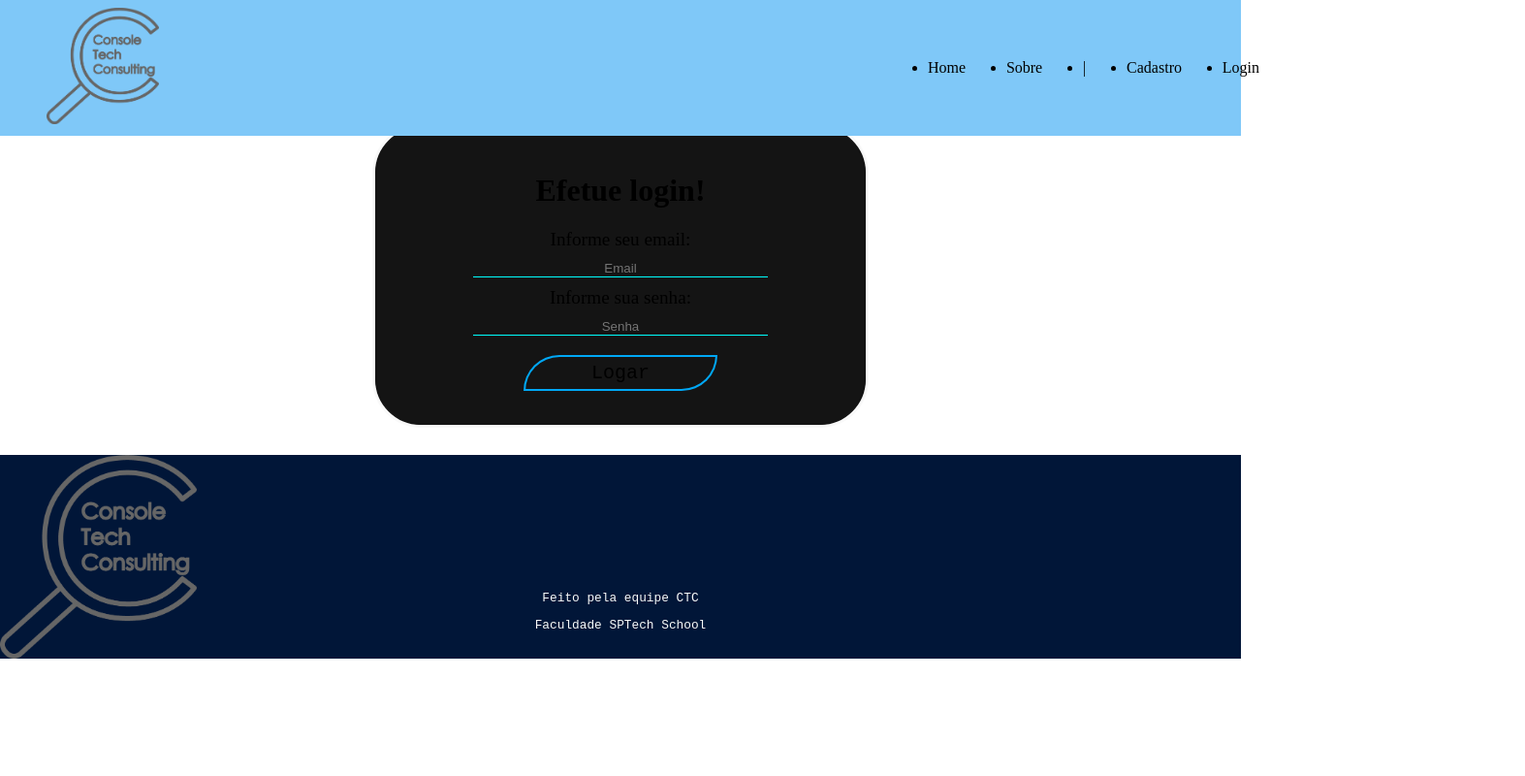
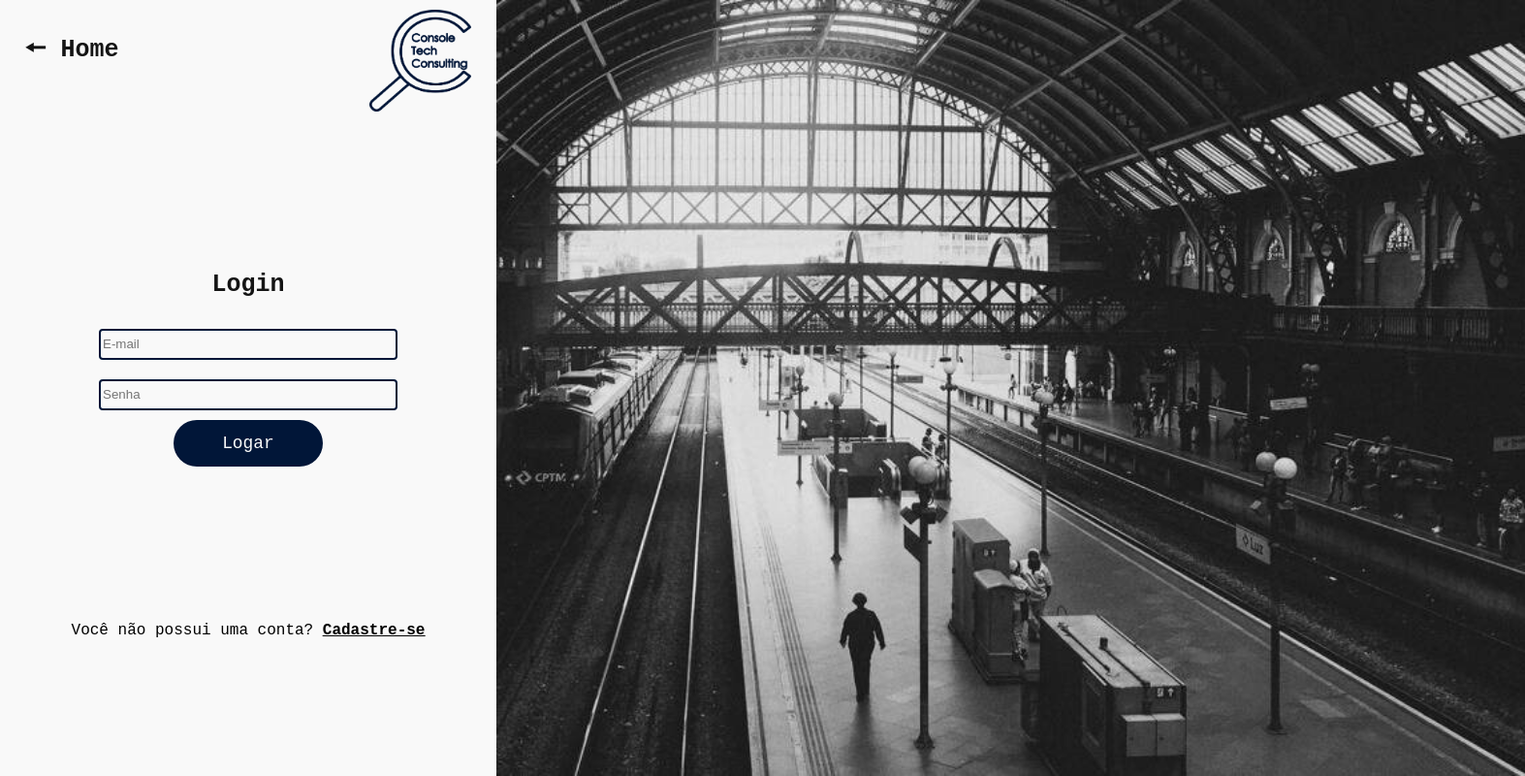
Before and after one commit to Qquehue/Console-Tech-Consulting, a plain HTML site: page site/public/login.html in a window 1280 px wide. Shown: the whole page at 97% size, 1573 px wide, since content can reach past the window. Drawn offline with Linux system fonts and the light colour scheme.

Commit message:
tela de login finalizada

```diff
--- a/site/public/css/login.css
+++ b/site/public/css/login.css
@@ -14,64 +14,125 @@
 
 @media screen and (min-width: 821px){
 
+body{
+    display: flex;
+    width: 100%;
+    height: 100vh;
+    flex-direction: row;
+}
+
 .login_card{
-    margin: 10% 30% -1% 30%;
-    border: 3px solid var(--branco);
-    border-radius: 50px;
-    background: var(--preto);
-    box-shadow: 1px 1px 40px var(--aqua);
+    display: flex;
+    width: 40%;
+    height: 100vh;
+    justify-content: center;
+    flex-direction: column;
+    background: var(--branco);
+}
+
+.home {
+    display: flex;
+    width: 100%;
+    height: 20vh;
+    flex-direction: row;
+    justify-content: space-between;
+    align-items: flex-start;
+}
+
+.home a {
+    display: flex;
+    text-decoration: none;
+    font-family: var(--letra);
+    color: var(--preto2);
+    margin-left: 5%;
+    margin-top: 2%;
+}
+
+.home img{
+    display: flex;
+    width: 105px;
+    height: 105px;
+    margin-right: 5%;
+    margin-top: 2%;
+}
+
+.container_cardLogin{
+    display: flex;
+    width: 100%;
+    height: 100vh;
+    background-color: var(--branco);
+    flex-direction: column;
+    justify-content: center;
+    align-items: center;
 }
 
 .ipt_login{
     width: 300px;
-    text-align: center;
+    height: 26px;
+    text-align: left;
     background-color: transparent;
-    color: var(--branco);
-    border: transparent;
-    border-bottom: 1px solid aqua;
+    color: var(--preto2);
+    border-radius: 4px;
+    border: 2px solid var(--preto2);
     margin: 10px 0;
 }
 
-.container_cardLogin{
-    background-color: var(--preto);
-    border-radius: 50px;
-    display: flex;
-    flex-direction: column;
-    align-items: center;
-    padding: 5%;
+
+.texto_card{
+    font-size: 16px;
+    color: black;
+    font-family: var(--letra);
+    margin-top: 20vh;
 }
 
-.texto_card{
-    color:var(--letra);
-    font-family: var(--fonte);
-    font-size: 120%;
-    margin: 0;
-}
-
-.titulo_card{
-    color: var(--aqua);
-    font-weight: bold;
+h2{
+    color: var(--preto);
+    font-family: var(--letra);
+    padding: 0;
+    font-size: 25px;
 }
 
 .btn_logar{
-    color: var(--aqua);
-    width: 200px;
-    font-size: 20px;
-    background-color: transparent;
-    border: 2px solid rgb(0, 168, 246);
-    border-radius: 100px 0 100px 0;
-    margin: 10px;
-    font-family: monospace;
-    padding: 5px;
+    width: 12vw;
+    height: 6vh;
+    border-radius: 10vw;
+    background-color: var(--preto2);
+    color: var(--branco);
+    font-size: 1.4vw;
+    border-color: transparent;
+    font-family: var(--letra);
+    text-align: center;
+    transition: 0.3s;
 }
 
 .btn_logar:hover{
-    background: var(--branco);
-    color: black;
-    border: 2px solid var(--aqua);
-    text-shadow: 1px 1px 3px black;
+    font-size: 1.5vw;
+    background-color: var(--preto2);
+    color: var(--branco);
     cursor: pointer;
 }
+
+.imagem_login{
+    background-color: var(--preto2);
+    display: flex;
+    width: 60%;
+    height: 100vh;
+    /* position: relative; */
+}
+
+/* .imagem_login img{
+    display: flex;
+    position: relative;
+} */
+
+/* .imagem_login label{
+    display: flex;
+    width: 105px;
+    height: 105px;
+    left: 85%;
+    top: 2%;
+    position: absolute;
+} */
 
 #validar{
     color: white;
--- a/site/public/login.html
+++ b/site/public/login.html
@@ -5,10 +5,10 @@
     <meta http-equiv="X-UA-Compatible" content="IE=edge">
     <meta name="viewport" content="width=device-width, initial-scale=1.0">
     <title>Login</title>
-    <link rel="icon" href="css/img/logo2.png">
+    <link rel="icon" href="css/img/icon.png">
     <link rel="stylesheet" href="css/body.css">
-    <link rel="stylesheet" href="css/cabecalho.css">
-    <link rel="stylesheet" href="css/rodape.css">
+    <!-- <link rel="stylesheet" href="css/cabecalho.css"> -->
+    <!-- <link rel="stylesheet" href="css/rodape.css"> -->
     <link rel="stylesheet" href="css/login.css">
     <link rel="stylesheet" href="css/root.css">
 </head>
@@ -16,7 +16,7 @@
 
 <!-- Início Cabeçalho -->
 
-    <div class="cabecalho">
+    <!-- <div class="cabecalho">
         <div class="container_cabecalho">
             <a href="home.html"><img src="css/img/logo.png" alt="Logo do Site" class="logo_cabecalho"></a>
                 <ul class="itens_cabecalho">
@@ -27,33 +27,47 @@
                     <li> <a href="login.html">Login</a></li>
                 </ul>
         </div>
-    </div>
+    </div> -->
 
 <!-- Fim Cabeçalho -->
 
-<!-- --------------------------------------------------------------------------------------------------------- -->
+<!------------------------------------------------------------------------------------------------------------->
 
 <!-- Início Login Card -->
 
     <div class="login_card">
+        <div class="home">
+            <a href="home.html"><h2>🠔 Home</h2></a>
+            <img src="css/img/logo azul escuro.png" alt="Logo CTC">
+        </div>
         <div class="container_cardLogin">
-            <h1 class="titulo_card">Efetue login!</h1>
-            <p class="texto_card">Informe seu email:</p>
-            <input type="text" class="ipt_login" placeholder="Email" id="ipt_email">
-            <p class="texto_card">Informe sua senha:</p>
+            <h2>Login</h2>
+            <input type="text" class="ipt_login" placeholder="E-mail" id="ipt_email">
             <input type="password" class="ipt_login" placeholder="Senha" id="ipt_senha">
             <button onclick="logar()" class="btn_logar">Logar</button>
             <div id="validar"></div>
+            <p class="texto_card">Você não possui uma conta? <a href="cadastro.html" class="texto_card"><b><u>Cadastre-se</u></b></a></p>
         </div>
     </div>
 
 <!-- Fim Login Card -->
 
-<!-- --------------------------------------------------------------------------------------------------------- -->
+<!------------------------------------------------------------------------------------------------------------->
+
+<!-- Início da Imagem Login -->
+
+    <div class="imagem_login">
+        <img src="css/img/Estação da Luz.jpg" alt="Imagem Login">
+        <!-- <label><img src="css/img/logo branco.png" alt="Logo CTC"></label> -->
+    </div>
+
+<!-- Fim da Imagem Login -->
+
+<!------------------------------------------------------------------------------------------------------------->
 
 <!--Inicio rodapé -->
 
-    <div class="rodape">
+    <!-- <div class="rodape">
         <img class="logo_rodape" src="css/img/logo.png" alt="">
         <div class="texto_rodape_index">
             <p class="texto_rodape">
@@ -68,7 +82,7 @@
         <img class="logo_twitter" src="css/img/logo tt.png" alt="">
     </div>
 </body>
-</html>
+</html> -->
 
 <script>
 
```
Also changed, not shown: site/public/css/img/Estação da Luz.jpg (added).
